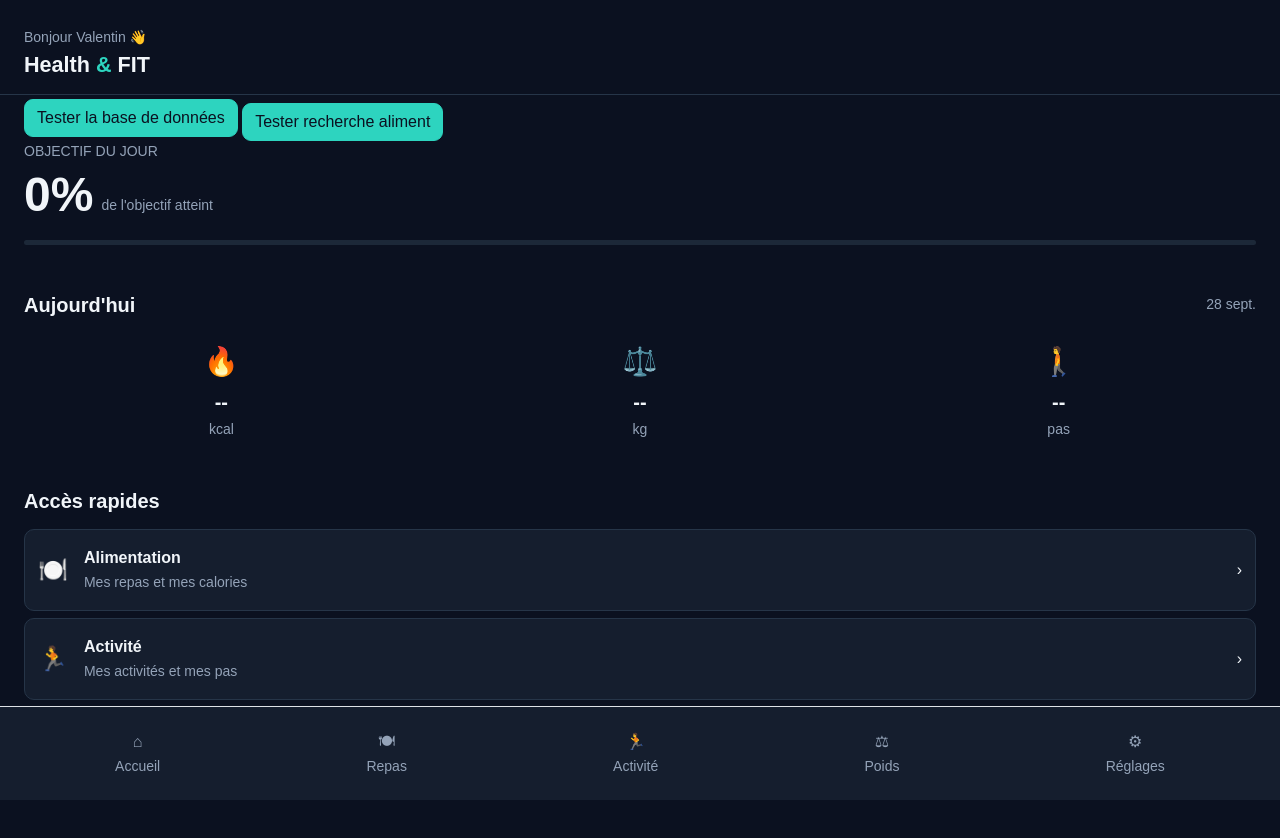
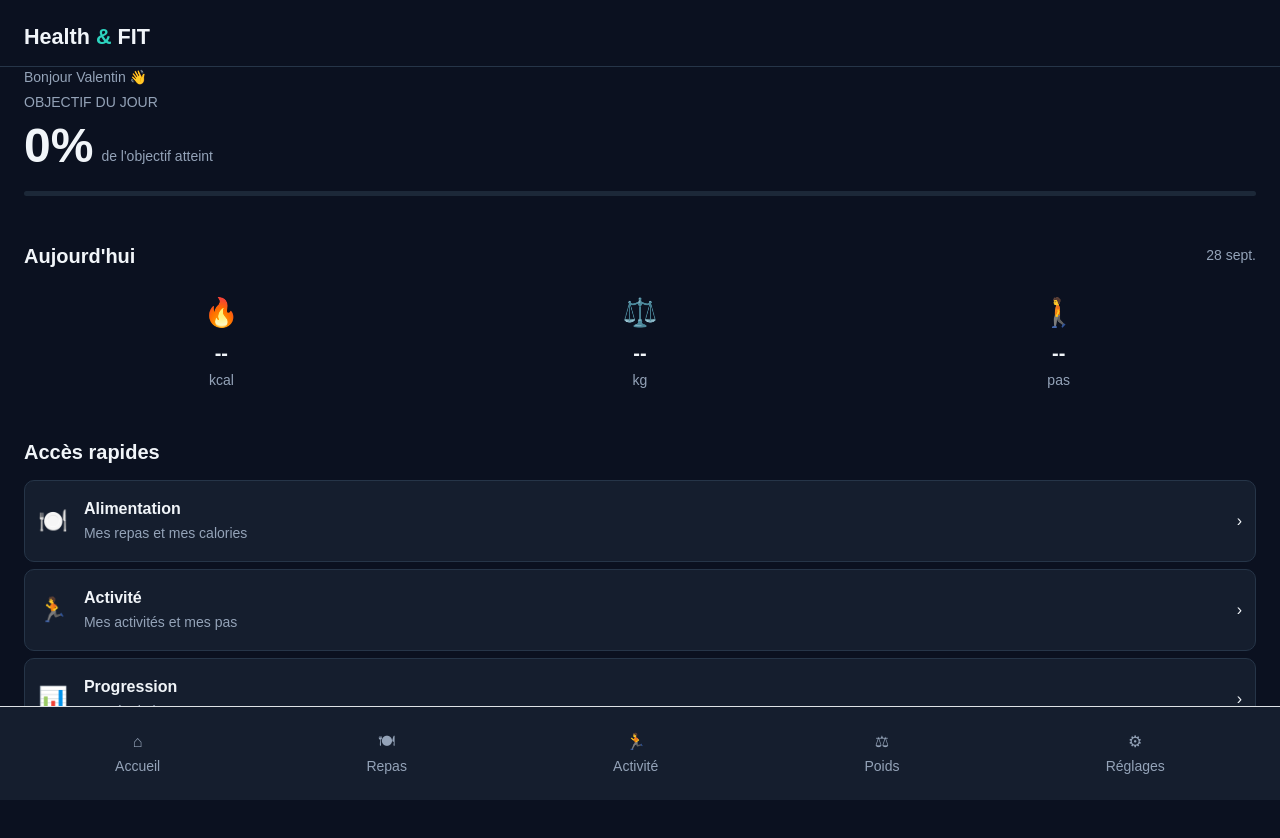
Before and after one commit to Val-HUB-DEC/HEALTH_AND_FIT, a plain HTML site: page web/index.html in a window 1280 px wide. Drawn offline with Linux system fonts and the light colour scheme.

Commit message:
Maj Style : Uniformisation bandeau haut

```diff
--- a/web/index.html
+++ b/web/index.html
@@ -20,10 +20,6 @@
     <!-- En-tête -->
     <header class="px-4 pt-4 pb-3">
 
-        <p class="small mb-1">
-            Bonjour Valentin 👋
-        </p>
-
         <h1 class="fw-bold mb-0">
             Health <span>&</span> FIT
         </h1>
@@ -33,21 +29,10 @@
 
     <!-- Contenu -->
     <main class="container-fluid px-4 pb-5">
-        <button
-            type="button"
-            class="btn btn-primary"
-            onclick="testerBaseDeDonnees()"
-        >
-            Tester la base de données
-        </button>
 
-        <button
-            type="button"
-            class="btn btn-primary mt-2"
-            onclick="testerRechercheAliment()"
-        >
-            Tester recherche aliment
-        </button>
+        <p class="small mb-1">
+            Bonjour Valentin 👋
+        </p>
 
         <!-- Objectif -->
         <section class="mb-5">
```
Also changed, not shown: web/activite.html (+0 -4 lines), web/ajouter-aliment.html (+3 -5 lines), web/alimentation.html (+7 -10 lines), web/parametres.html (+0 -4 lines), web/poids.html (+0 -4 lines), web/quantite-aliment.html (+6 -8 lines).
